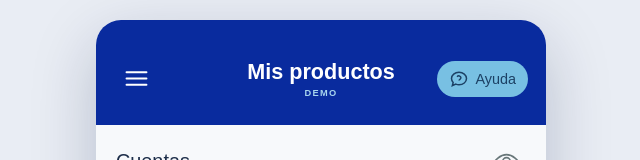
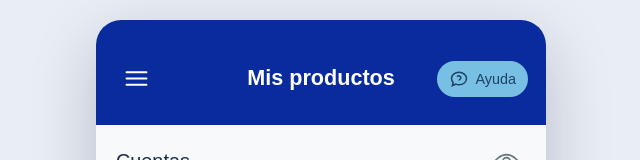
Before and after one commit to franciscomendezdev/bamco-corrientes, a plain HTML site: page index.html in a window 1280 px wide. Shown: the top 160 px of the page, without its empty margins (319-959 px from the left). Drawn offline with Linux system fonts and the light colour scheme.

Commit message:
actualizar repo

```diff
--- a/index.html
+++ b/index.html
@@ -122,7 +122,7 @@
     <section class="screen" id="home-screen" aria-label="Mis productos">
       <header class="topbar">
         <button class="icon-button" type="button" aria-label="Menú" id="menu-button"><svg viewBox="0 0 32 32" aria-hidden="true"><path d="M5 9h22M5 16h22M5 23h22"/></svg></button>
-        <div class="title-group"><h1>Mis productos</h1><span class="demo-tag">DEMO</span></div>
+        <div class="title-group"><h1>Mis productos</h1></div>
         <button class="help" type="button" id="help-button" aria-label="Ayuda"><svg viewBox="0 0 24 24" aria-hidden="true"><path d="M12 19c5 0 9-3.4 9-7.5S17 4 12 4s-9 3.4-9 7.5c0 1.8.7 3.4 2 4.7L4 20l4.2-1.8c1.2.5 2.5.8 3.8.8Z"/><path d="M9.8 9.5a2.4 2.4 0 0 1 4.5 1.1c0 1.7-2.3 1.8-2.3 3.3M12 16.7h.01"/></svg>Ayuda</button>
       </header>
       <main class="home-scroll">
@@ -140,7 +140,7 @@
       </main>
     </section>
     <section class="screen" id="detail-screen" aria-label="Cajas de ahorro" hidden>
-      <header class="topbar detail-header"><button class="icon-button back" type="button" id="back-button" aria-label="Volver a Mis productos"><svg viewBox="0 0 32 32" aria-hidden="true"><path d="M25 16H7m0 0 8-8m-8 8 8 8"/></svg></button><div class="title-group"><h1>Cajas de ahorro</h1><span class="demo-tag">DEMO</span></div><button class="icon-button" type="button" id="edit-detail" aria-label="Editar datos"><svg viewBox="0 0 32 32" aria-hidden="true"><path d="M6 23 22 7l4 4-16 16-5 1 1-5ZM19 10l4 4"/></svg></button></header>
+      <header class="topbar detail-header"><button class="icon-button back" type="button" id="back-button" aria-label="Volver a Mis productos"><svg viewBox="0 0 32 32" aria-hidden="true"><path d="M25 16H7m0 0 8-8m-8 8 8 8"/></svg></button><div class="title-group"><h1>Cajas de ahorro</h1></div><button class="icon-button" type="button" id="edit-detail" aria-label="Editar datos"><svg viewBox="0 0 32 32" aria-hidden="true"><path d="M6 23 22 7l4 4-16 16-5 1 1-5ZM19 10l4 4"/></svg></button></header>
       <main class="detail-scroll" id="detail-scroll">
         <div class="detail-hero"><div class="carousel" id="carousel" tabindex="0" role="region" aria-label="Cajas de ahorro: deslizar para cambiar de cuenta"></div><div class="dots" id="dots" aria-label="Seleccionar cuenta"></div></div>
         <h2 class="movements-title">Últimos movimientos</h2>
@@ -148,7 +148,7 @@
       </main>
     </section>
     <section class="screen" id="editor-screen" aria-label="Editar datos" hidden>
-      <header class="topbar detail-header"><button class="icon-button back" type="button" id="editor-back" aria-label="Salir del editor"><svg viewBox="0 0 32 32" aria-hidden="true"><path d="M25 16H7m0 0 8-8m-8 8 8 8"/></svg></button><div class="title-group"><h1>Editar datos</h1><span class="demo-tag">DEMO</span></div><span></span></header>
+      <header class="topbar detail-header"><button class="icon-button back" type="button" id="editor-back" aria-label="Salir del editor"><svg viewBox="0 0 32 32" aria-hidden="true"><path d="M25 16H7m0 0 8-8m-8 8 8 8"/></svg></button><div class="title-group"><h1>Editar datos</h1></div><span></span></header>
       <main class="editor-scroll"><p class="editor-note">Los cambios se guardan en este navegador. Para usarlos en otro dispositivo, exportá el archivo de datos e importalo allí.</p><form id="editor-form" novalidate></form><div class="editor-actions"><button class="text-action" type="button" id="export-data">Exportar datos</button><button class="text-action" type="button" id="import-data">Importar datos</button><input type="file" id="import-file" accept="application/json,.json" hidden><button class="text-action" type="button" id="reset-data">Restablecer ejemplo</button></div><p class="editor-feedback" id="editor-feedback" role="alert"></p></main>
       <footer class="editor-footer"><button type="button" id="cancel-edit">Cancelar</button><button class="save-button" type="submit" form="editor-form">Guardar cambios</button></footer>
     </section>
```
